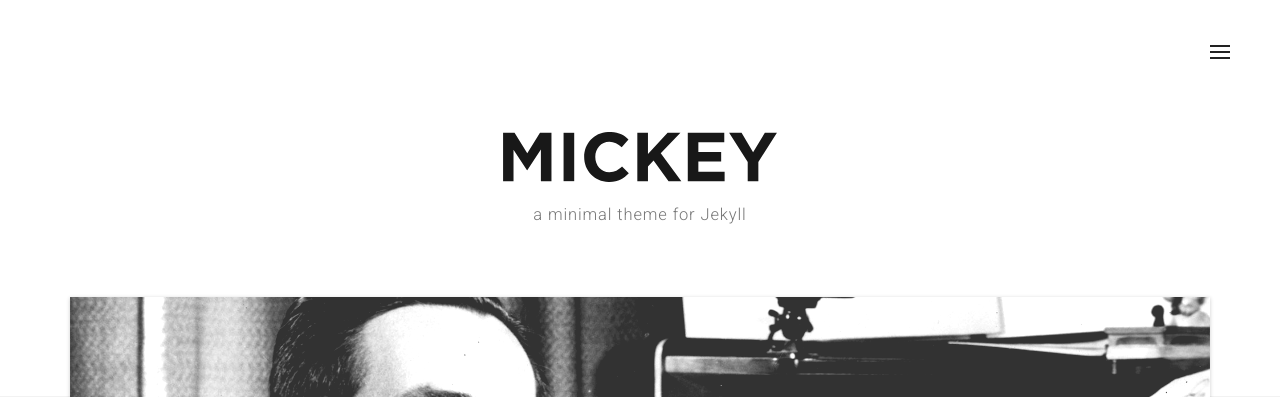
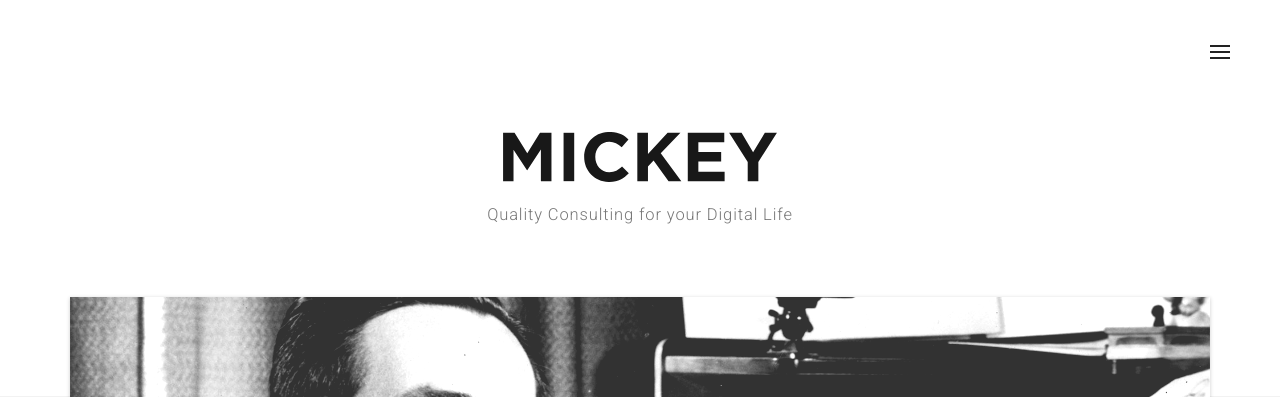
Before and after one commit to mjh2901/hathawaydigital.com, a Jekyll site: the page built from index.html, in a window 1280 px wide. Shown: the top 397 px of the page. Built offline with Jekyll 4.4.1, drawn with Linux system fonts in a browser that asks for light colours; nearby versions of some CDN libraries; some web fonts are replaced; Markdown is read by kramdown in place of the engine named in the settings; some of the changed lines change nothing that is shown.

Commit message:
Customize front page

```diff
--- a/_config.yml
+++ b/_config.yml
@@ -27,14 +27,14 @@
 
 author:
   name:           	 Mike Hathaway
-  url:            	 your site url
+  url:            	 htps://mikehathaway.composer
   facebook:          mikehathaway
-  twitter:           username
-  google_plus:       username
-  linkedin:          username
-  dribbble:          username
-  pinterest:         username
-  kiva:              username
+  twitter:           mikehathaway
+  #google_plus:       username
+  linkedin:          hathawaymike
+  #dribbble:          username
+  #pinterest:         username
+  #kiva:              username
 
 fb_admins:           your facebook profile id
 fb_appid:            your facebook app id
--- a/index.html
+++ b/index.html
@@ -12,7 +12,7 @@
       <div class="postMeta-wrapper postMeta-wrapper--frontpage">
         <ul class="postMeta">
           <li class="postMeta-tagline">
-            a minimal theme for Jekyll
+            Quality Consulting for your Digital Life
           </li>
         </ul>
       </div>
```
